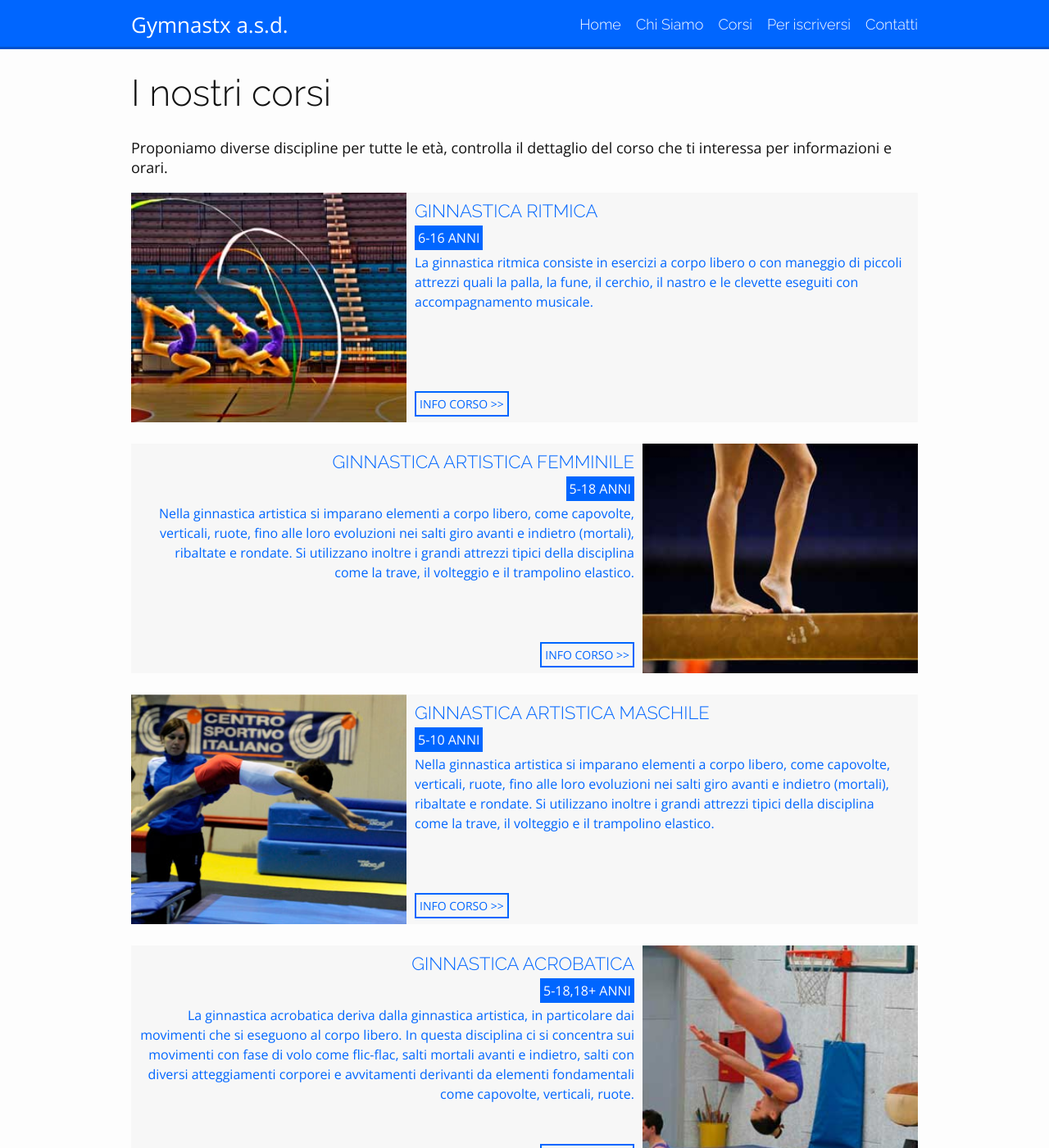
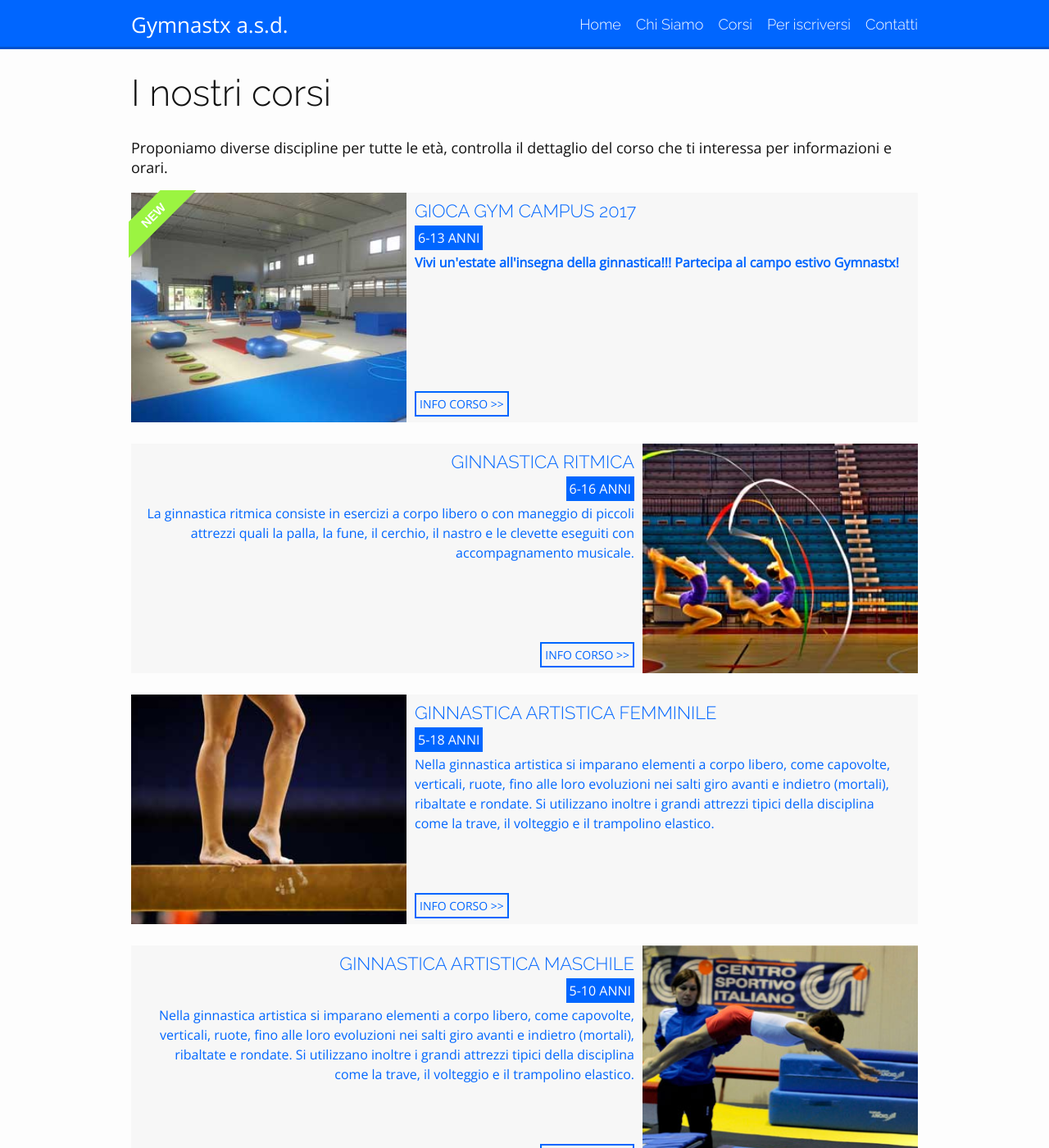
Before and after one commit to gymnastx/gymnastx.github.io, a Jekyll site: the page built from corsi/index.html, in a window 1280 px wide and 1400 px high. Shown: the whole window at 82% size. Built offline with Jekyll 4.4.1, drawn with Linux system fonts in a browser that asks for light colours; nearby versions of some CDN libraries.

Commit message:
Added gioca gym 2017

```diff
--- a/_data/corsi.yml
+++ b/_data/corsi.yml
@@ -1,3 +1,23 @@
+- nome: Gioca Gym Campus 2017
+  new: True
+  img: /assets/img/giocagym_small.jpg
+  img-large: /assets/img/giocagym_large.jpg
+  dirname: gioca-gym
+  link: /corsi/gioca-gym/
+  anni: 6-13
+  descrizione: <strong>Vivi un'estate all'insegna della ginnastica!!! Partecipa al campo estivo Gymnastx!</strong>
+  descrizione-lunga: Anche quest'anno proponiamo a tutti i nostri atleti tesserati la partecipazione al Gioca Gym Campus, un campo estivo divertente ed innovativo all'insegna della ginnastica!</br> </br> In questo camp i bambini potranno vivere esperienze sportive uniche, perfezionando ed allenando movimenti nuovi grazie all'occhio attento di tecnici sportivi qualificati.</br> </br> I laboratori educativi programmati inoltre, offriranno al bambino occasioni di gioco e di incontro, favorendone il corretto sviluppo psicofisico-relazionale.
+  gruppi:
+    - nome: Gioca Gym Campus
+      anni: 2011-2003
+      map: https://www.google.com/maps/place/Gymnastx+asd/@44.7061419,10.6110754,15z/data=!4m5!3m4!1s0x0:0x35d6aca0b731336a!8m2!3d44.7061419!4d10.6110754
+      palestra: Palestra Cervi
+      indirizzo-palestra: Via F.lli Cervi 27, Reggio Emilia.
+      descrizione: Il camp sarà aperto <strong>dal 12 Giugno al 28 Luglio e dal 4 al 14 Settembre</strong>.</br> <strong>Affrettati! I posti sono limitati.</strong> Clicca per visualizzare la scheda con tutti i dettagli.
+      scheda-contributi: /assets/docs/scheda_gioca_gym_2017.pdf
+      giorni:
+        - orario: Dal Lunedì al Venerdì dalle 8:30 alle 13:00
+
 - nome: Ginnastica Ritmica
   img: /assets/img/ritmica_400.jpg
   img-large: /assets/img/ritmica_1200.jpg
--- a/_includes/corsi.html
+++ b/_includes/corsi.html
@@ -1,6 +1,11 @@
 {% for corso in site.data.corsi %}
       <div class="scheda-corso">
         <a href="{{ corso.link }}">
+          {% if corso.new %}
+            <div class="ribbon-wrapper">
+              <div class="ribbon">NEW</div>
+            </div>
+          {% endif %}
           <div class="scheda-corso-img" style="background-image:url({{ corso.img }})"></div>
           <div class="scheda-corso-text">
             <h3>
--- a/css/main.scss
+++ b/css/main.scss
@@ -1051,3 +1051,30 @@ div#grazie {
     text-align: center;
     margin-bottom: 2rem;
 }
+
+/**
+ * New ribbon
+ */
+.ribbon-wrapper {
+  width: 85px;
+  height: 88px;
+  overflow: hidden;
+  position: absolute;
+  top: -3px;
+  left: -3px;
+  .ribbon {
+    font: bold 15px sans-serif;
+    text-align: center;
+    -webkit-transform: rotate(-45deg);
+    -moz-transform:    rotate(-45deg);
+    -ms-transform:     rotate(-45deg);
+    -o-transform:      rotate(-45deg);
+    position: relative;
+    padding: 7px 0;
+    top: 15px;
+    left: -30px;
+    width: 120px;
+    background-color: #9bf441;
+    color: #fff;
+  }
+}
```
Also changed, not shown: _layouts/corso.html (+6 -2 lines), assets/img/gioca-gym.jpg (added), assets/img/giocagym_large.jpg (added), assets/img/giocagym_small.jpg (added), 1 other file.
